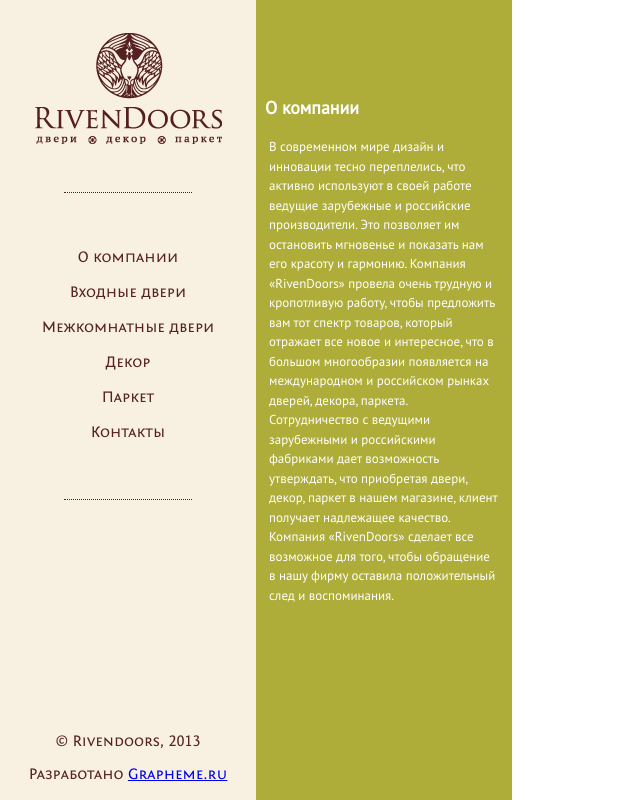
After one commit to Grapheme/rivendoors, a PHP site: page /about.html in a window 1280 px wide. The commit adds this page. Shown: the whole page, without its empty margins (0-640 px from the left). Run offline with PHP 8.4, Linux system fonts and the light colour scheme; some libraries are stand-ins or nearby versions.

Commit message:
commit i don' know how to name it

```diff
--- /dev/null
+++ b/about.html
@@ -0,0 +1,124 @@
+<!DOCTYPE html>
+<!--[if lt IE 7]>      <html class="no-js lt-ie9 lt-ie8 lt-ie7"> <![endif]-->
+<!--[if IE 7]>         <html class="no-js lt-ie9 lt-ie8"> <![endif]-->
+<!--[if IE 8]>         <html class="no-js lt-ie9"> <![endif]-->
+<!--[if gt IE 8]><!-->
+<html class="no-js">
+	<!--<![endif]-->
+	<head>
+		<meta charset="utf-8">
+		<meta http-equiv="X-UA-Compatible" content="IE=edge,chrome=1">
+		<title></title>
+		<meta name="description" content="">
+		<meta name="viewport" content="width=device-width">
+
+		<!-- Place favicon.ico and apple-touch-icon.png in the root directory -->
+
+		<link rel="stylesheet" href="css/normalize.css">
+		<link rel="stylesheet" href="css/fonts.css">
+		<link rel="stylesheet" href="css/main.css">
+
+		<script src="js/vendor/modernizr-2.6.2.min.js"></script>
+	</head>
+	<body>
+		<!--[if lt IE 7]>
+		<p class="chromeframe">You are using an <strong>outdated</strong> browser. Please <a href="http://browsehappy.com/">upgrade your browser</a> or <a href="http://www.google.com/chromeframe/?redirect=true">activate Google Chrome Frame</a> to improve your experience.</p>
+		<![endif]-->
+
+		<!-- Add your site or application content here -->
+		<div class="wrapper">
+			<div class="wrapper-component block-1">
+				<h1 class="page-header">Riven Doors</h1>
+				<nav id="main-navigation">
+					<ul class="navigation-list">
+						<li class="navigation-list-item item-1">
+							О компании
+						</li>
+						<li class="navigation-list-item item-2">
+							Входные двери
+						</li>
+						<li class="navigation-list-item item-3">
+							Межкомнатные двери
+						</li>
+						<li class="navigation-list-item item-4">
+							Декор
+						</li>
+						<li class="navigation-list-item item-5">
+							Паркет
+						</li>
+						<li class="navigation-list-item item-6">
+							Контакты
+						</li>
+					</ul>
+				</nav>
+				<footer>
+					<p>
+						&copy; Rivendoors, 2013
+					</p>
+					<p>
+						Разработано <a href="#">Grapheme.ru</a>
+					</p>
+				</footer>
+			</div>
+			<div class="wrapper-component about-company-block">
+				<h2>О компании</h2>
+
+				<div class="about-page-text">
+					В современном мире дизайн
+					и инновации тесно переплелись,
+					что активно используют в своей
+					работе ведущие зарубежные
+					и российские производители.
+					Это позволяет им остановить
+					мгновенье и показать нам его
+					красоту и гармонию.
+					Компания «RivenDoors» провела
+					очень трудную и кропотливую
+					работу, чтобы предложить вам
+					тот спектр товаров, который
+					отражает все новое и интересное,
+					что в большом многообразии
+					появляется на международном
+					и российском рынках дверей,
+					декора, паркета.
+					Сотрудничество с ведущими
+					зарубежными и российскими
+					фабриками дает возможность
+					утверждать, что приобретая
+					двери, декор, паркет в нашем
+					магазине, клиент получает
+					надлежащее качество.
+					Компания «RivenDoors» сделает
+					все возможное для того, чтобы
+					обращение в нашу фирму
+					оставила положительный след
+					и воспоминания.
+				</div>
+			</div>
+			<div class="about-company-slideshow">
+
+			</div>
+
+		</div>
+		<!-- End of div wrapper-->
+
+		<script src="//ajax.googleapis.com/ajax/libs/jquery/1.9.1/jquery.min.js"></script>
+		<script>
+			window.jQuery || document.write('<script src="js/vendor/jquery-1.9.1.min.js"><\/script>')
+		</script>
+		<script src="js/plugins.js"></script>
+		<script src="js/jquery.color.js"></script>
+		<script src="js/vendor/jquery-ui.min.js"></script>
+		<script src="js/main.js"></script>
+
+		<!-- Google Analytics: change UA-XXXXX-X to be your site's ID. -->
+		<script>
+			var _gaq = [['_setAccount', 'UA-XXXXX-X'], ['_trackPageview']];
+			( function(d, t) {
+					var g = d.createElement(t), s = d.getElementsByTagName(t)[0];
+					g.src = '//www.google-analytics.com/ga.js';
+					s.parentNode.insertBefore(g, s)
+				}(document, 'script'));
+		</script>
+	</body>
+</html>
--- a/css/main.css
+++ b/css/main.css
@@ -119,8 +119,13 @@ html, body { width: 100%; height: 100%; min-width: 800px; font: 16px; padding: 0
 			.item-1 { max-width: 8em; padding: 3em 0 0 0; border-top: 1px dotted; }
 			.item-6 { max-width: 8em; padding: 0 0 3em 0; border-bottom: 1px dotted; }
 
-
-
+/* ==========================================================================
+ * About company page styles
+   ========================================================================== */
+	.about-company-block { min-height: 100%; height: auto !important; height: 100%; background-color: #aead3a; font: .8125em 'Conv_PTS55F', sans-serif; color: #fff; line-height: 1.5em; }
+		.about-company-block h2 { font-size: 1.375em; margin: 5.5em 1em 0 .5em; }
+		.about-page-text { margin: 1.5em 1em 0 1em; overflow: auto; }
+	.about-company-slideshow { position: relative; float: left; height: 100%; width: 60%; min-width: 192px;}
 
 
 
```
